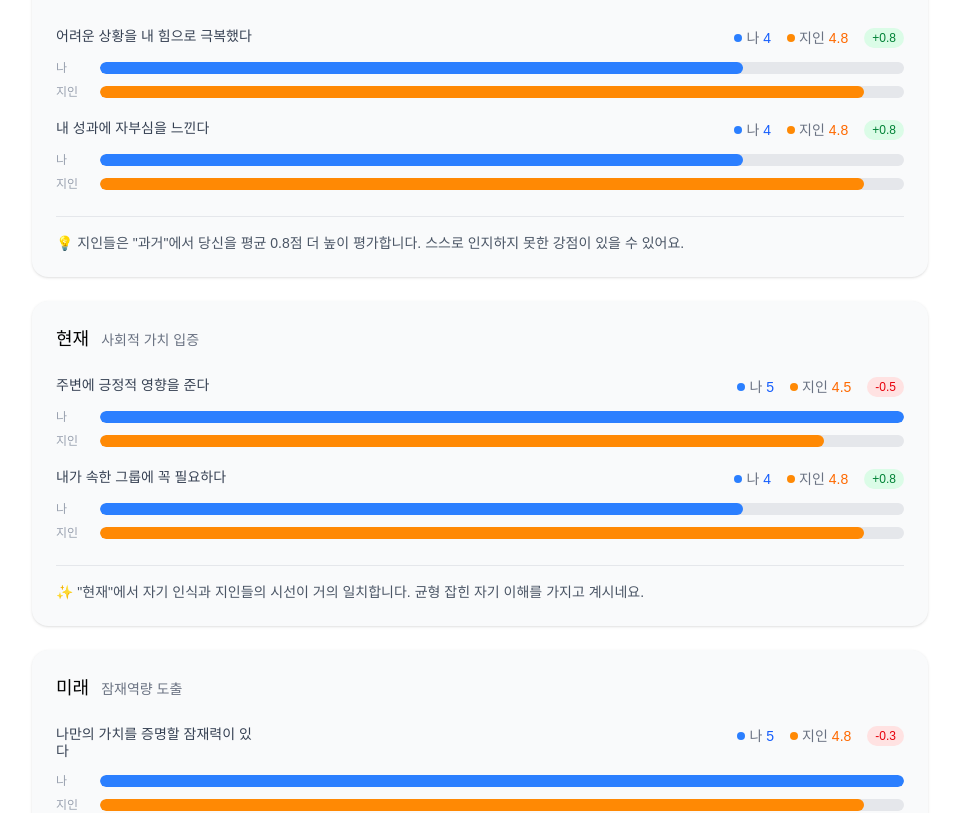
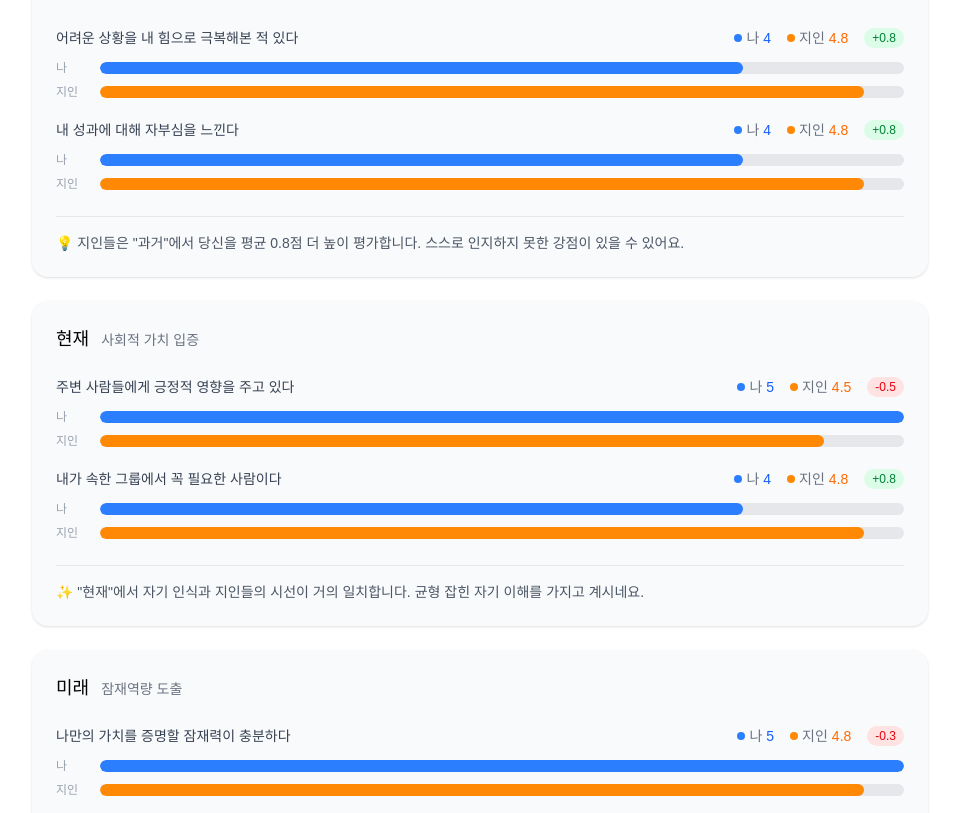
Before and after one commit to Lennoner/self-narrative, a Next.js app: page /demo in a window 1280 px wide. Shown: the part 950-1763 px from the top of the page, without its empty margins (160-1119 px from the left). Built offline with nearby package versions, Linux system fonts and the light colour scheme.

Commit message:
fix: 라벨 원문으로 변경 및 줄바꿈 방지

```diff
--- a/src/components/GapChart.tsx
+++ b/src/components/GapChart.tsx
@@ -6,14 +6,14 @@ interface GapChartProps {
     gaps: GapData[];
 }
 
-// 라벨을 짧은 질문으로 매핑
+// 라벨을 질문으로 매핑
 const labelToQuestion: Record<string, string> = {
-    '극복력': '어려운 상황을 내 힘으로 극복했다',
-    '자부심': '내 성과에 자부심을 느낀다',
-    '영향력': '주변에 긍정적 영향을 준다',
-    '필요성': '내가 속한 그룹에 꼭 필요하다',
-    '잠재력': '나만의 가치를 증명할 잠재력이 있다',
-    '성장기대': '3년 뒤 더 나다운 삶을 산다',
+    '극복력': '어려운 상황을 내 힘으로 극복해본 적 있다',
+    '자부심': '내 성과에 대해 자부심을 느낀다',
+    '영향력': '주변 사람들에게 긍정적 영향을 주고 있다',
+    '필요성': '내가 속한 그룹에서 꼭 필요한 사람이다',
+    '잠재력': '나만의 가치를 증명할 잠재력이 충분하다',
+    '성장기대': '3년 뒤 더 나다운 삶을 살고 있을 것이다',
 };
 
 export default function GapChart({ gaps }: GapChartProps) {
@@ -91,8 +91,8 @@ export default function GapChart({ gaps }: GapChartProps) {
                             <div className="space-y-5">
                                 {categoryGaps.map((gap) => (
                                     <div key={`${gap.category}-${gap.label}`}>
-                                        <div className="flex justify-between items-start mb-3">
-                                            <span className="text-sm font-medium text-gray-700 leading-tight max-w-[200px]">
+                                        <div className="flex justify-between items-start mb-3 gap-4">
+                                            <span className="text-sm font-medium text-gray-700 whitespace-nowrap">
                                                 {labelToQuestion[gap.label] || gap.label}
                                             </span>
                                             <div className="flex items-center gap-4 text-sm">
```
